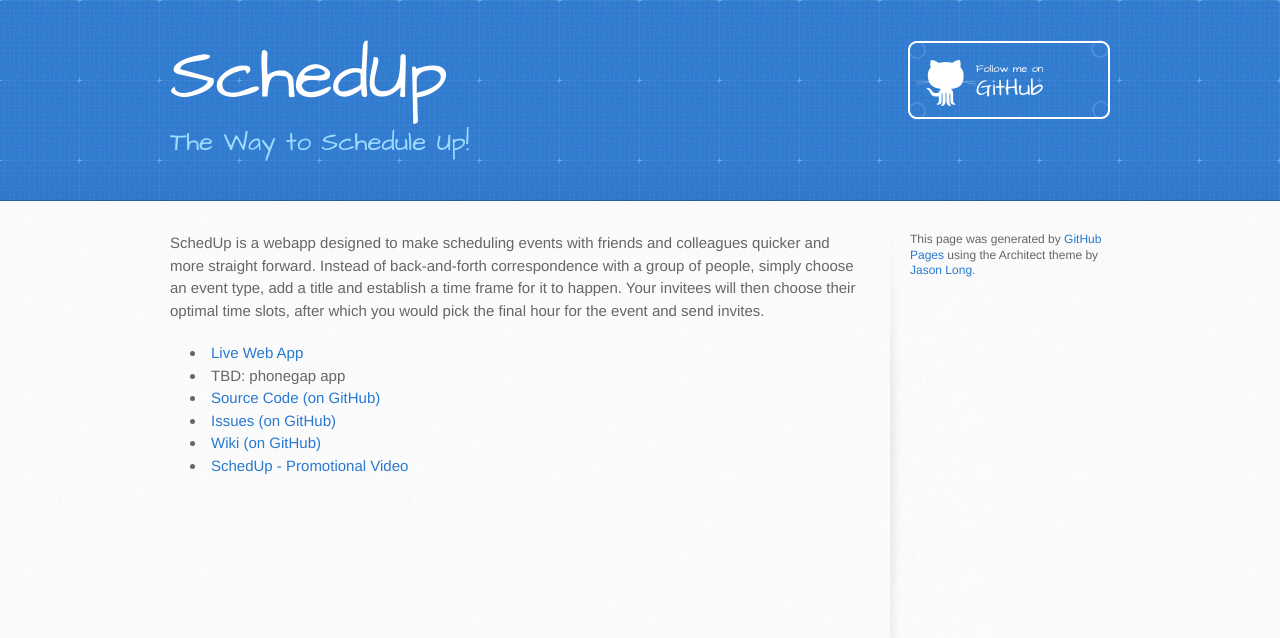
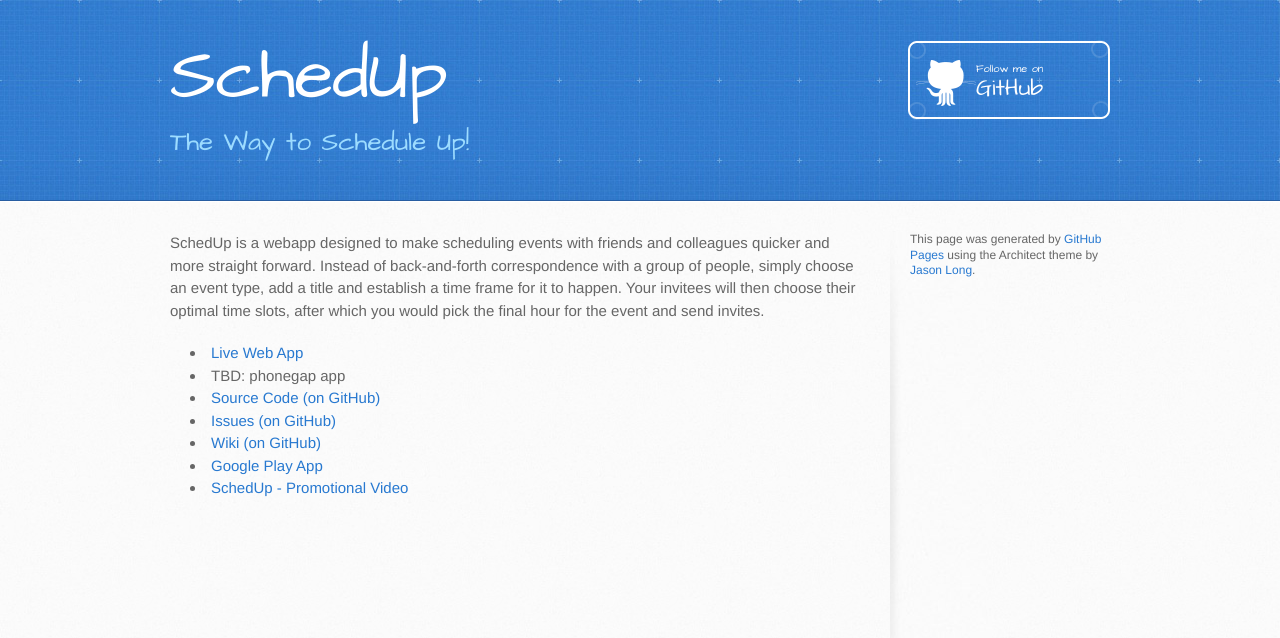
Before and after one commit to schedup/schedup.github.io, a Jekyll site: the page built from index.html, in a window 1280 px wide. Shown: the top 638 px of the page. Built offline with Jekyll 4.4.1, drawn with Linux system fonts in a browser that asks for light colours; Markdown is read by kramdown in place of the engine named in the settings.

Commit message:
adding android application
:)

```diff
--- a/index.html
+++ b/index.html
@@ -17,5 +17,6 @@
   <li><a href="https://github.com/schedup/schedup">Source Code (on GitHub)</a></li>
   <li><a href="https://github.com/schedup/schedup/issues">Issues (on GitHub)</a></li>
   <li><a href="https://github.com/schedup/schedup/wiki">Wiki (on GitHub)</a></li>
+  <li><a href="https://play.google.com/store/apps/details?id=com.appspot.schedup">Google Play App</a></li>
   <li><a href="http://www.youtube.com/watch?v=mI5W77542us">SchedUp - Promotional Video</a></li>
 </ul>
```
